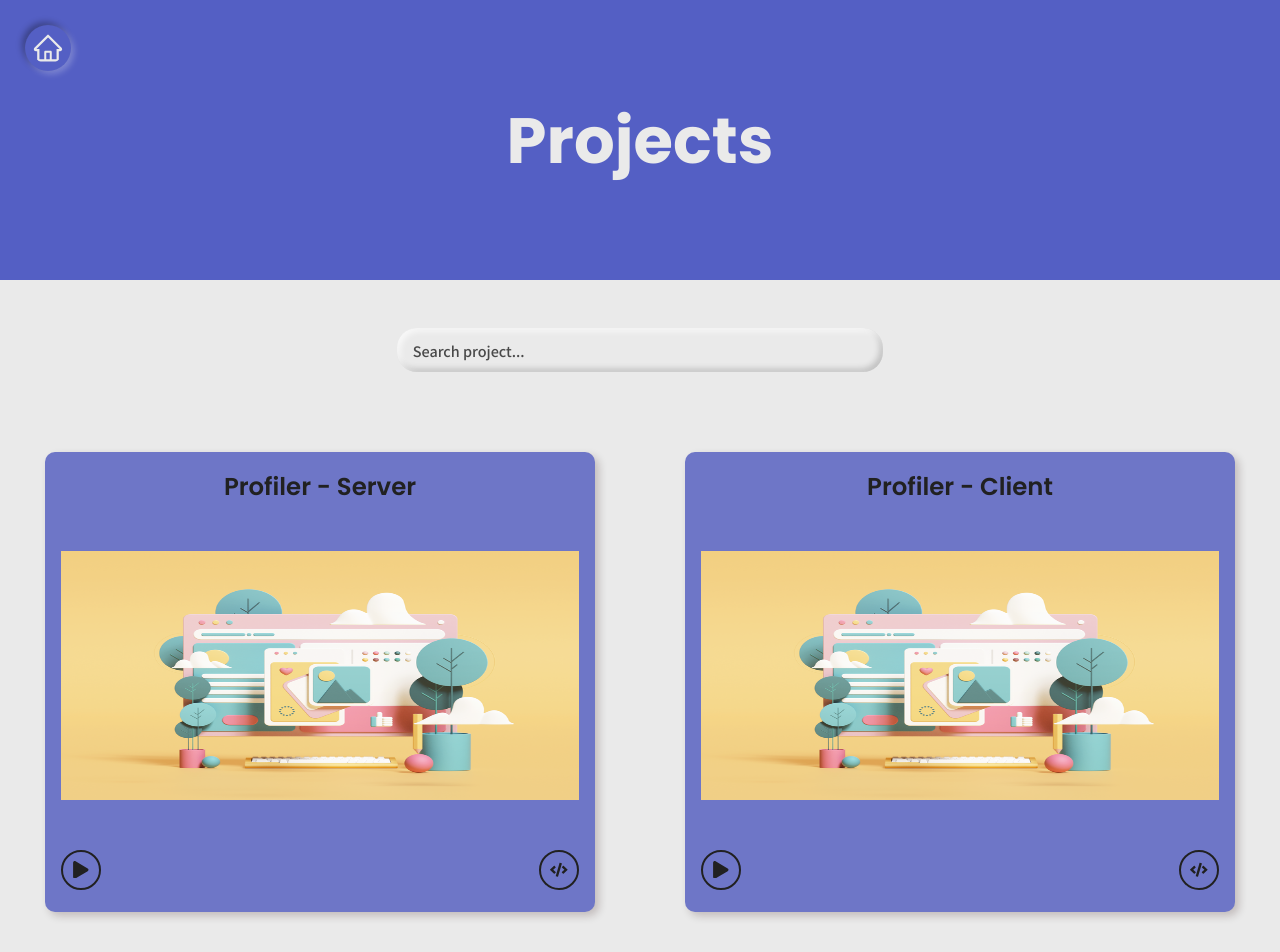
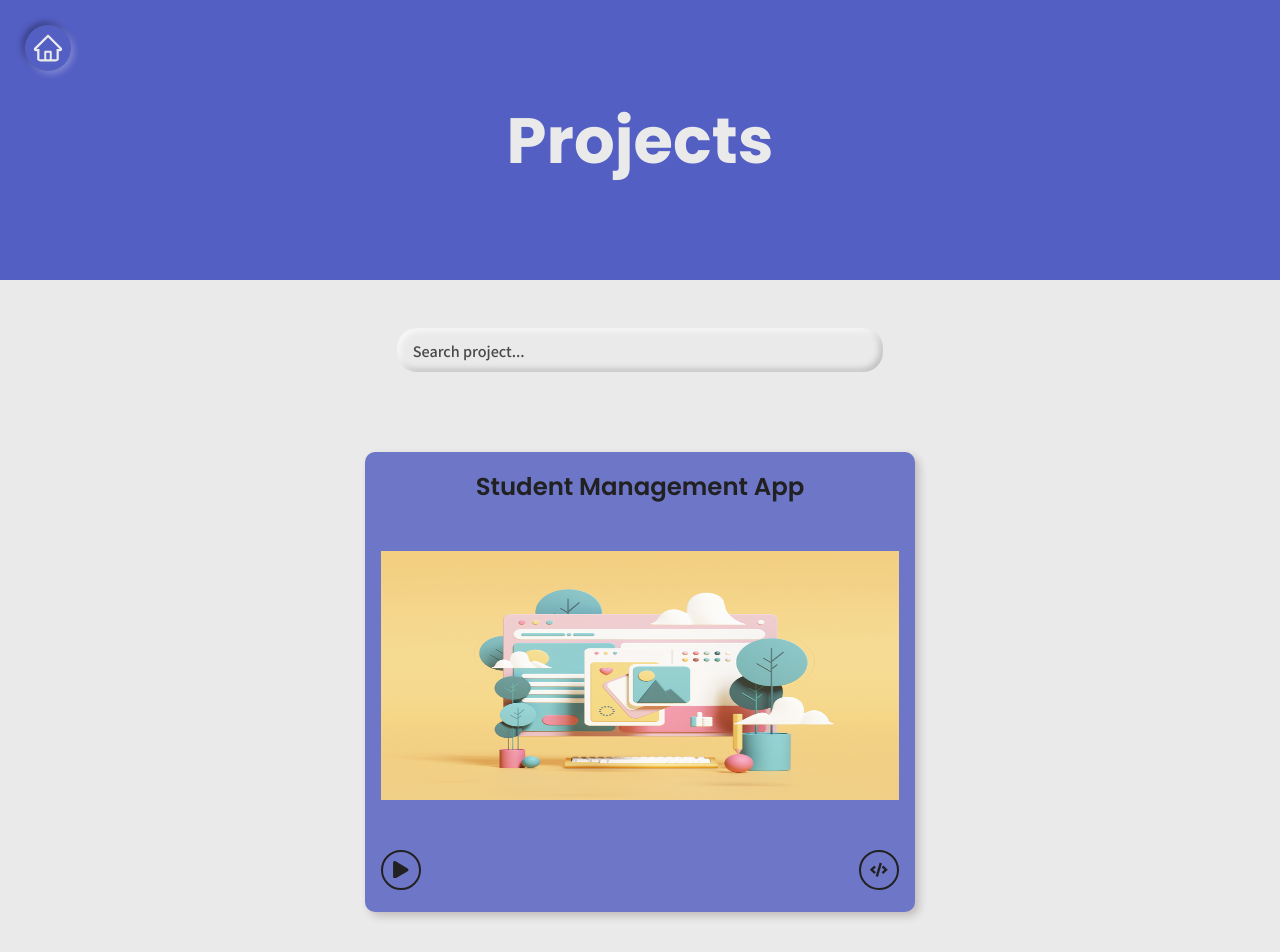
Before and after one commit to sreerag-rajan/developer-portfolio, a React (Create React App) app: page /projects in a window 1280 px wide. Shown: the top 952 px of the page. Built offline with nearby package versions, Linux system fonts and the light colour scheme; a web font is replaced by a local one.

Commit message:
data update

```diff
--- a/src/data/aboutData.js
+++ b/src/data/aboutData.js
@@ -1,8 +1,8 @@
 export const aboutData = {
   title: "Who I am",
   description1:
-    "Hello! My name is Chiedozie Chukwu. I'm a Fullstack Developer based in Nigeria.",
+    "Hello! My name is Chiedozie Chukwu. I'm a Fullstack Web and Mobile (iOS & Android) Developer, currently based in PortHarcourt, Nigeria.",
   description2:
-    "I create frontend for Web Apps using React mostly and Mobile Apps (ios and android) using React Native. I also create servers using Express and Node Js, depending on the project structure I use Mongo DB or PostgresQL as choice database . I have worked on some individual projects but most especiallyI have collaborated on a good number of team projects, regular stand up meetings and SCRUM reports aids working in a team.\n Today I work as a Fullstack Mobile Developer. I mentor beginner developers physically through Internships and virtually via Tiktok.",
+    "I create Web Apps using Next Js mostly and Mobile Apps (ios and android) using React Native or Expo variant. I also create servers using Express and Node Js and also away from the ordinary, serverless servers using AWS Amplify, App Sync. Depending on the project structure I use Mongo DB, PostgresQL or Dynamo DB as choice database . I have worked on some individual projects but most especially I have collaborated on a good number of team projects, regular stand up meetings and SCRUM reports aids working in a team.\n Today I work as a Fullstack Web & Mobile Developer. I mentor beginner developers physically through Internships and virtually via Tiktok.",
   image: 2,
 };
--- a/src/data/headerData.js
+++ b/src/data/headerData.js
@@ -1,10 +1,10 @@
-import resume from "../assets/pdf/resume_dev_chuks.pdf";
+import resume from "../assets/pdf/resume_dev_divverse.pdf";
 
 export const headerData = {
   name: "Chiedozie Chukwu",
-  title: "Fullstack Web & Mobile Developer",
+  title: "Fullstack Web & Mobile Developer - MERN Stack",
   desciption:
-    "For me, it is all about creating something new and unique - Invention, it is also about maintaining what has been created. One thing we can never lack in thw world is problems, it is a major part of a developers job to solve problems and that's why I am a developer.",
+    "Software development is passionate to me because it gives me the opportunity to face new problems daily and I feel great whenever I am able to solve any those problems.",
   image:
     "https://banner2.cleanpng.com/20180623/iqh/kisspng-computer-icons-avatar-social-media-blog-font-aweso-avatar-icon-5b2e99c40ce333.6524068515297806760528.jpg",
   resumePdf: resume,
--- a/src/data/projectsData.js
+++ b/src/data/projectsData.js
@@ -10,24 +10,25 @@ import eight from "../assets/svg/projects/eight.svg";
 export const projectsData = [
   {
     id: 1,
-    projectName: "Profiler - Server",
+    projectName: "Student Management App",
     projectDesc:
-      "This project is an employee management application, in full functionality organizations have the ability to create an account, create unit and departments and manage employees under the organization account.",
-    tags: ["Node Js", "Express", "PostgreSQL"],
-    code: "https://github.com/chuksdozie/profiler",
-    demo: "https://profiler-backend-devchuks.herokuapp.com/",
+      "This Web App keeps helps managing students become easy, easy retrive a students details like courses taken, parent details, courses location etc.",
+    tags: ["Next Js", "Node Js", "Mongo DB"],
+    code: "",
+    demo: "",
     image: "",
+    star: true,
   },
-  {
-    id: 2,
-    projectName: "Profiler - Client",
-    projectDesc:
-      "This project is an employee management application, in full functionality organizations have the ability to create an account, create unit and departments and manage employees under the organization account.",
-    tags: ["React Js", "React - Redux", "Material UI"],
-    code: "https://github.com/chuksdozie/profiler-frontend",
-    demo: "https://profiler-frontend-5cbsb49vf-chuksdozie.vercel.app/",
-    image: "",
-  },
+  // {
+  //   id: 2,
+  //   projectName: "Profiler - Client",
+  //   projectDesc:
+  //     "This project is an employee management application, in full functionality organizations have the ability to create an account, create unit and departments and manage employees under the organization account.",
+  //   tags: ["React Js", "React - Redux", "Material UI"],
+  //   code: "https://github.com/chuksdozie/profiler-frontend",
+  //   demo: "https://profiler-frontend-5cbsb49vf-chuksdozie.vercel.app/",
+  //   image: "",
+  // },
   // {
   //     id: 3,
   //     projectName: 'Educative Clone',
--- a/src/data/skillsData.js
+++ b/src/data/skillsData.js
@@ -1,22 +1,24 @@
 export const skillsData = [
-  "HTML",
+  "AWS Amplify",
+  // "HTML",
   "Javascript",
-  "Twilio",
+  // "Twilio",
   "CSS",
   "React",
-  "Jest",
-  "Tailwind",
+  "Next Js",
+  // "Jest",
+  // "Tailwind",
   "MongoDB",
-  "Python",
-  "Supertest",
-  "Node JS",
-  "Typescript",
-  "Ubuntu",
+  // "Python",
+  // "Supertest",
+  "Node Js",
+  // "Typescript",
+  // "Ubuntu",
   "Redis",
   "PostgreSQL",
   "AWS",
   "Firebase",
-  "MaterialUI",
+  // "MaterialUI",
   "React Native",
 ];
 
```
